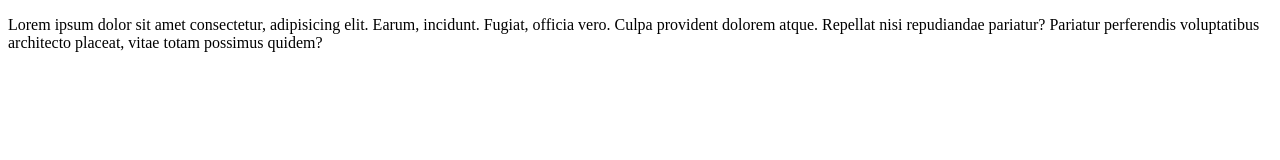
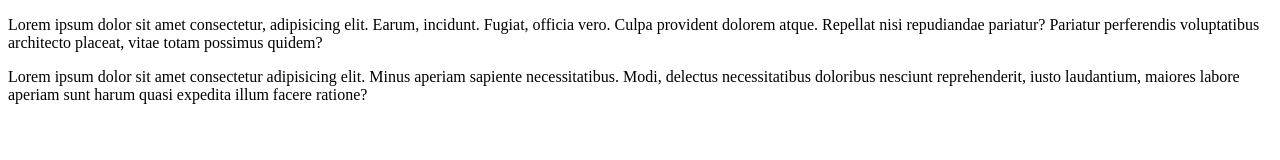
Before and after one commit to VicScapini/exercicio-git, a plain HTML site: page index.html in a window 1280 px wide. Drawn offline with Linux system fonts and the light colour scheme.

Commit message:
paragrao

```diff
--- a/index.html
+++ b/index.html
@@ -12,6 +12,9 @@
     <p>Lorem ipsum dolor sit amet consectetur, adipisicing elit. Earum, incidunt. Fugiat, officia vero. Culpa provident
         dolorem atque. Repellat nisi repudiandae pariatur? Pariatur perferendis voluptatibus architecto placeat, vitae
         totam possimus quidem?</p>
+    <p>Lorem ipsum dolor sit amet consectetur adipisicing elit. Minus aperiam sapiente necessitatibus. Modi, delectus
+        necessitatibus doloribus nesciunt reprehenderit, iusto laudantium, maiores labore aperiam sunt harum quasi
+        expedita illum facere ratione?</p>
 </body>
 
 </html>
```
